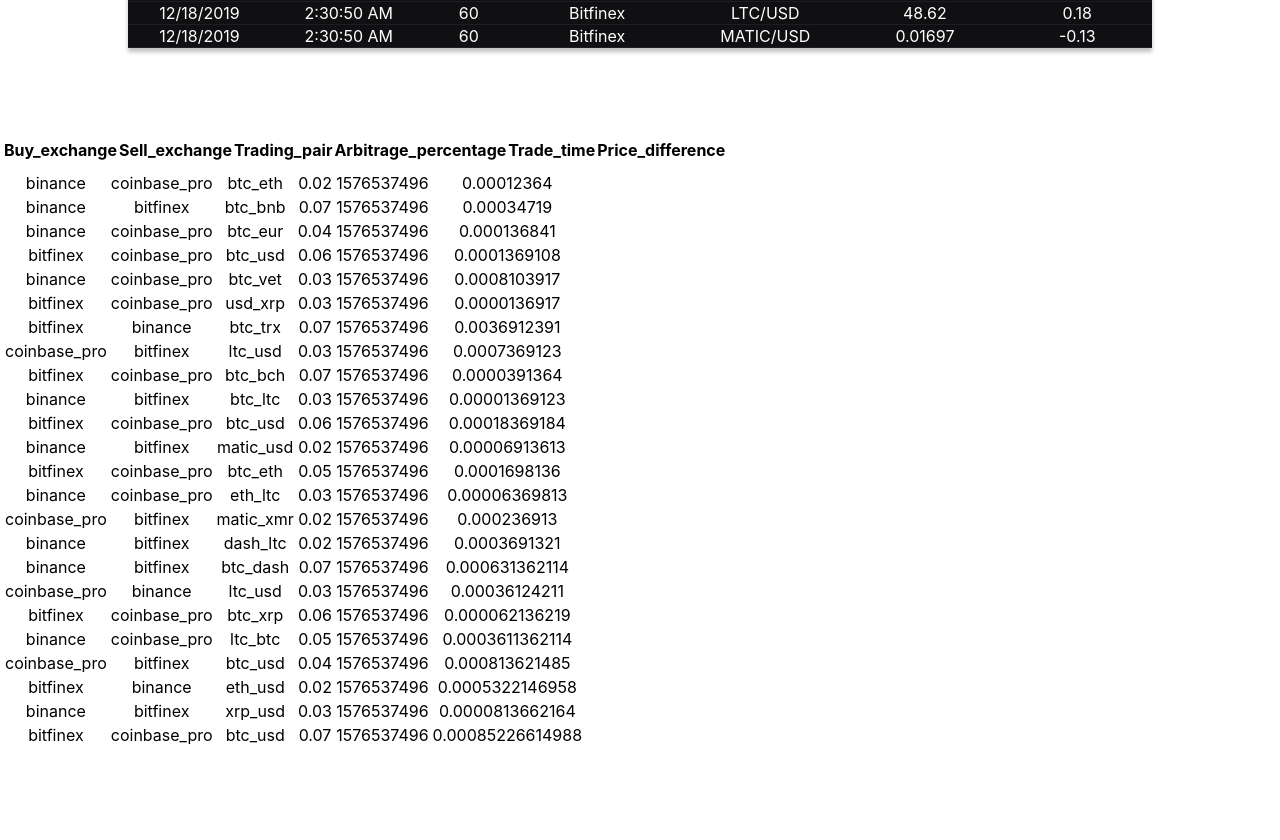
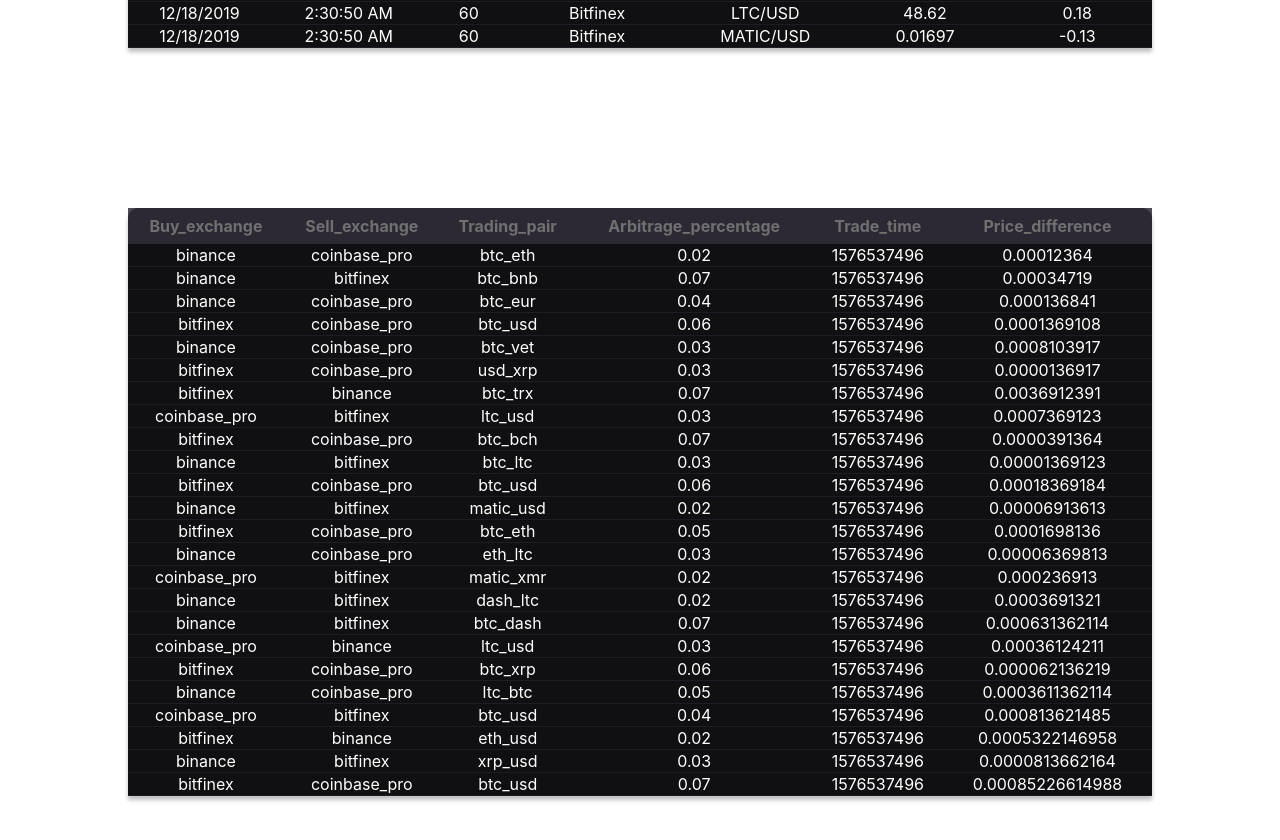
Before and after one commit to BloomTech-Labs/cryptolytic-fe, a React (Create React App) app: page / in a window 1280 px wide. Shown: the part 1126-1966 px from the top of the page. Before the commit the page ends 1876 px from the top, so only its background shows below. Built offline with nearby package versions, Linux system fonts and the light colour scheme.

Commit message:
added some basic styling to arbitrage dashboard table components with material ui

```diff
--- a/src/Components/ArbitrageDashboardTable/ArbitrageDashboardTable.js
+++ b/src/Components/ArbitrageDashboardTable/ArbitrageDashboardTable.js
@@ -1,6 +1,22 @@
 import React from "react";
 import TableHeaderRow from "./TableHeaderRow";
 import TableDataRow from "./TableDataRow";
+
+import { makeStyles } from "@material-ui/core/styles";
+import TableContainer from "@material-ui/core/TableContainer";
+import Table from "@material-ui/core/Table";
+import TableHead from "@material-ui/core/TableHead";
+import TableBody from "@material-ui/core/TableBody";
+
+const useStyles = makeStyles({
+  table: {
+    width: "80%",
+    margin: "5rem auto",
+    background: "rgba(35, 32, 44, 0.8)",
+    boxShadow: "0px 4px 4px rgba(0, 0, 0, 0.25)",
+    borderRadius: "10px 10px 0px 0px"
+  }
+});
 
 const ArbitrageDashboardTable = () => {
   const data = [
@@ -200,19 +216,21 @@ const ArbitrageDashboardTable = () => {
 
   const headerData = Object.keys(data[0]);
 
+  const classes = useStyles();
+
   return (
-    <div>
-      <table>
-        <div>
+    <TableContainer>
+      <Table className={classes.table}>
+        <TableHead>
           <TableHeaderRow headerData={headerData} />
-        </div>
-        <div>
+        </TableHead>
+        <TableBody>
           {data.map(dataRow => (
             <TableDataRow dataRow={dataRow} />
           ))}
-        </div>
-      </table>
-    </div>
+        </TableBody>
+      </Table>
+    </TableContainer>
   );
 };
 
--- a/src/Components/ArbitrageDashboardTable/TableDataRow.js
+++ b/src/Components/ArbitrageDashboardTable/TableDataRow.js
@@ -1,15 +1,28 @@
 import React from "react";
 import TableData from "./TableData";
+
+import { makeStyles } from "@material-ui/core/styles";
+import TableRow from "@material-ui/core/TableRow";
+
+const useStyles = makeStyles({
+  tablerow: {
+    background: "rgba(0, 0, 0, 0.8)",
+    color: "rgb(255, 255, 255)",
+    borderBottom: "0.5px solid rgba(35, 32, 44, 0.8)"
+  }
+});
 
 const TableDataRow = ({ dataRow }) => {
   const data = Object.values(dataRow);
 
+  const classes = useStyles();
+
   return (
-    <tr>
+    <TableRow className={classes.tablerow}>
       {data.map(item => (
         <TableData item={item} />
       ))}
-    </tr>
+    </TableRow>
   );
 };
 
--- a/src/Components/ArbitrageDashboardTable/TableHeaderRow.js
+++ b/src/Components/ArbitrageDashboardTable/TableHeaderRow.js
@@ -1,17 +1,29 @@
 import React from "react";
 import TableHeader from "./TableHeader";
+
+import { makeStyles } from "@material-ui/core/styles";
+import TableRow from "@material-ui/core/TableRow";
+
+const useStyles = makeStyles({
+  tablerow: {
+    background: "rgba(35, 32, 44, 0.8)",
+    color: "rgb(112, 112, 112)"
+  }
+});
 
 const TableHeaderRow = ({ headerData }) => {
   headerData = headerData.map(header => {
     return header.charAt(0).toUpperCase() + header.substr(1);
   });
 
+  const classes = useStyles();
+
   return (
-    <tr>
+    <TableRow className={classes.tablerow}>
       {headerData.map(header => (
         <TableHeader header={header} />
       ))}
-    </tr>
+    </TableRow>
   );
 };
 
```
